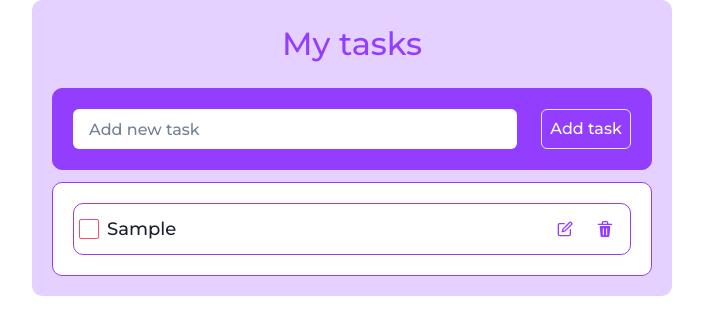
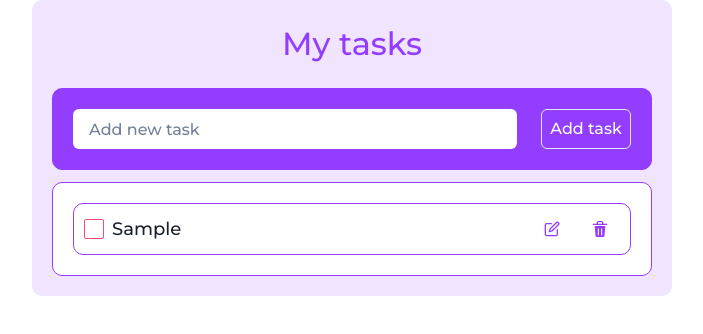
Before and after one commit to LizavetaLeiko/Todo, a React (Create React App) app: page / in a window 1280 px wide. Both pictures are taken after typing "Sample" into the empty fields and a click on the button "Add task". Shown: the top 334 px of the page, without its empty margins (288-991 px from the left). Built offline with nearby package versions, Linux system fonts and the light colour scheme; a web font is replaced by a local one.

Commit message:
added edit todo and delete todo functions

```diff
--- /dev/null
+++ b/src/components/common/iconBtn/IconBtn.tsx
@@ -0,0 +1,20 @@
+import { IconButton } from "@chakra-ui/react";
+import theme from "../../../theme";
+import { IIconBtn } from "../../../interfaces/IconBtn";
+
+const IconBtn = (props: IIconBtn) => {
+  return (
+    <IconButton
+      onClick={props.func}
+      color={theme.colors.purple}
+      variant={"ghost"}
+      icon={props.icon}
+      aria-label={"delete"}
+      _hover={{
+        backgroundColor: `${theme.colors.lightPurple}`
+      }}
+    />
+  );
+};
+
+export default IconBtn;
--- a/src/components/todo/Todo.tsx
+++ b/src/components/todo/Todo.tsx
@@ -1,46 +1,100 @@
 import {
-  Box,
   Checkbox,
   Flex,
-  IconButton,
+  Input,
 } from "@chakra-ui/react";
 import {
+  CheckIcon,
   DeleteIcon,
   EditIcon,
 } from "@chakra-ui/icons";
 import theme from "../../theme";
 import { IToDo } from "../../interfaces/ITodo";
+import IconBtn from "../common/iconBtn/IconBtn";
+import { useAppDispatch } from "../../store/reduxHook";
+import {
+  deleteTodo,
+  editTodo,
+} from "../../store/redusers/todoSlice";
+import { useState } from "react";
 
 const Todo = (props: IToDo) => {
+
+  const [isEditable, setIsEditable] =
+    useState<boolean>(false);
+  const [newValue, setNewValue] =
+    useState<string>(props.task);
+
+  const dispatch = useAppDispatch();
+
+  const handleDeleteTask = (id: string) => {
+    dispatch(deleteTodo(id));
+  };
+
+  const handleEditTask = () => {
+    const newTodo = {
+      task: newValue,
+      id: props.id,
+    };
+    dispatch(editTodo(newTodo));
+    setIsEditable(false);
+  };
+
+  const handleNewTask = (
+    event: React.ChangeEvent<HTMLInputElement>
+  ) => {
+    setNewValue(event.target.value);
+  };
+
   return (
     <Flex
       justifyContent={"space-between"}
       borderRadius={"10px"}
       border={`1px solid ${theme.colors.purple}`}
-      padding={'5px'}
-      width={'100%'}
+      padding={"5px 10px"}
+      width={"100%"}
     >
+      {isEditable ? (
+        <Input
+          onChange={handleNewTask}
+          variant={"flusheds"}
+          width={"100%"}
+          value={newValue}
+        />
+      ) : (
         <Checkbox
-        size='lg'
+          size="lg"
           iconColor={theme.colors.green}
           colorScheme={theme.colors.white}
         >
           {props.task}
         </Checkbox>
-      <Box>
-        <IconButton
-          color={theme.colors.purple}
-          variant={"ghost"}
+      )}
+      <Flex
+        justify={"space-around"}
+        align={"center"}
+        gap={2}
+      >
+        {isEditable ? (
+          <IconBtn
+            icon={<CheckIcon />}
+            func={handleEditTask}
+          />
+        ) : (
+          <>
+            <IconBtn
               icon={<EditIcon />}
-          aria-label={"edit"}
+              func={() => setIsEditable(true)}
             />
-        <IconButton
-          color={theme.colors.purple}
-          variant={"ghost"}
+            <IconBtn
               icon={<DeleteIcon />}
-          aria-label={"delete"}
+              func={() =>
+                handleDeleteTask(props.id)
+              }
             />
-      </Box>
+          </>
+        )}
+      </Flex>
     </Flex>
   );
 };
--- /dev/null
+++ b/src/interfaces/IconBtn.ts
@@ -0,0 +1,6 @@
+import { IconButtonProps } from "@chakra-ui/react";
+
+export interface IIconBtn{
+  icon: IconButtonProps["icon"],
+  func: () => void
+}
--- a/src/store/redusers/todoSlice.ts
+++ b/src/store/redusers/todoSlice.ts
@@ -29,11 +29,10 @@ const todoSlice = createSlice({
       state,
       action: PayloadAction<IToDo>
     ) => {
-      state.map((item: IToDo) =>
-        item.id !== action.payload.id
-          ? action.payload
-          : item
-      );
+      const index = state.findIndex(item => item.id === action.payload.id);
+      if (index !== -1) {
+        state[index] = action.payload;
+      }
     },
   },
 });
--- a/src/theme/index.ts
+++ b/src/theme/index.ts
@@ -7,7 +7,7 @@ const theme = extendTheme({
   },
   colors: {
     purple: '#933EFF',
-    lightPurple: '#E5D1FF',
+    lightPurple: '#F0E4FF',
     red: '#FA4B75',
     green: '#55EB7F',
     white: '#ffffff',
```
Lines whose indentation alone changed are shown as unchanged.
